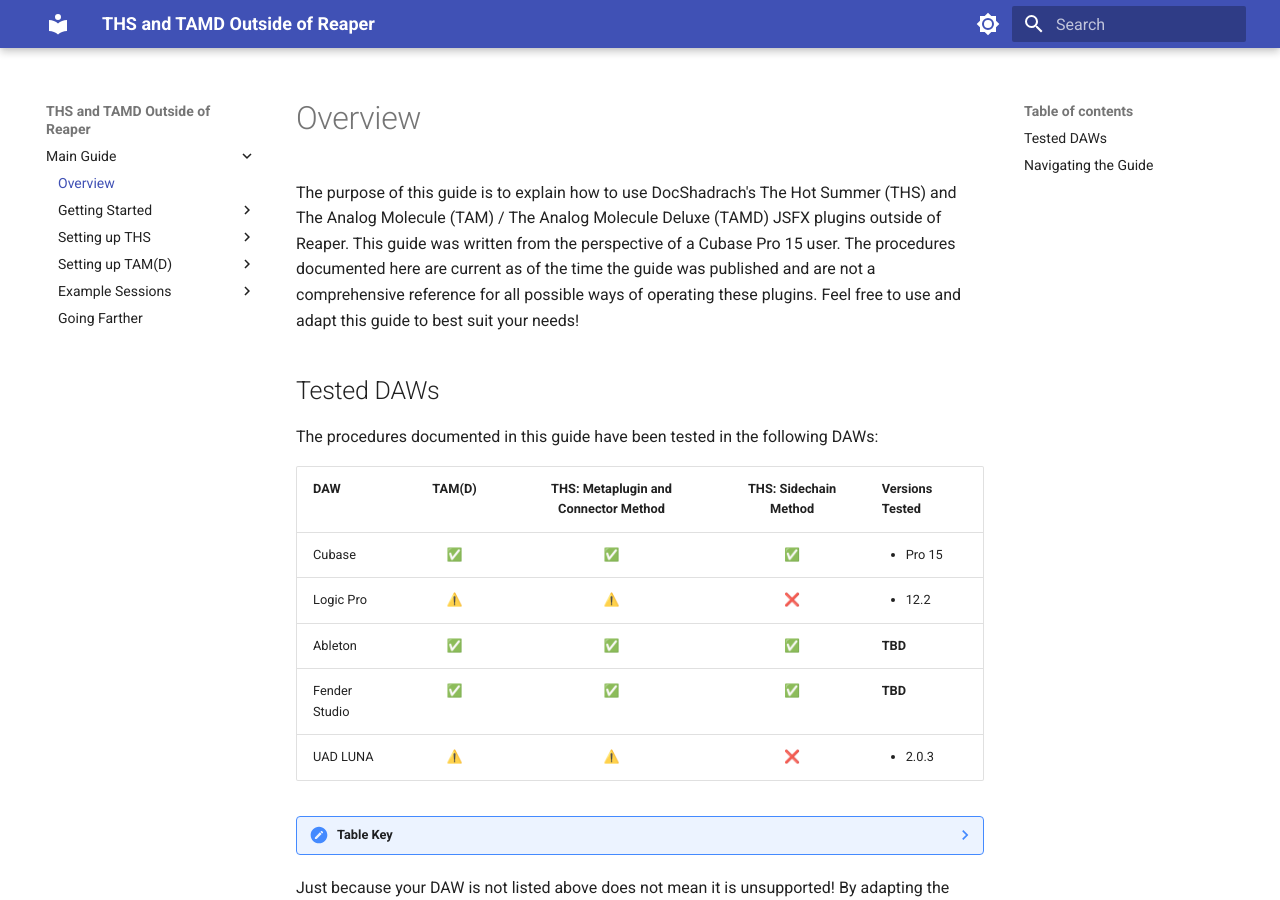
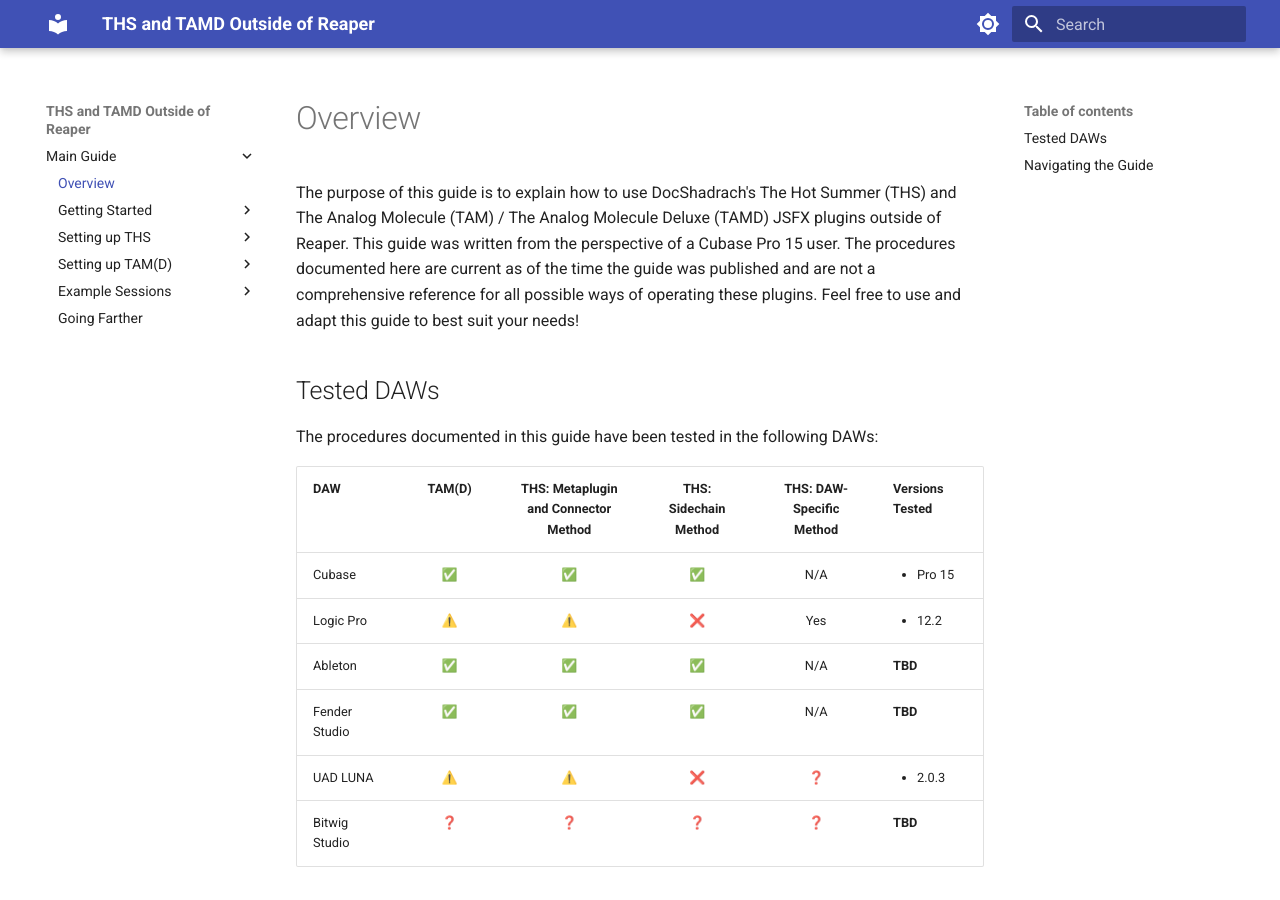
Before and after one commit to m-musik/THS_TAMD_Docs, an MkDocs documentation site: the page built from docs/Main_Guide/Overview.md, in a window 1280 px wide and 900 px high. Built offline with MkDocs 1.6.1 and Material for MkDocs 9.7.7, drawn with Linux system fonts in a browser that asks for light colours.

```diff
--- a/docs/Main_Guide/Overview.md
+++ b/docs/Main_Guide/Overview.md
@@ -3,13 +3,14 @@
 ## Tested DAWs
 The procedures documented in this guide have been tested in the following DAWs:
 
-| DAW           | TAM(D) | THS: Metaplugin and Connector Method | THS: Sidechain Method | Versions Tested |
-| ------------- | :----: | :----------------------------------: | :-------------------: | --------------- |
-| Cubase        | ✅ | ✅ | ✅ | <ul><li>Pro 15</li></ul> |
-| Logic Pro     | ⚠️ | ⚠️ | ❌ | <ul><li>12.2</li></ul> |
-| Ableton       | ✅ | ✅ | ✅ | **TBD** |
-| Fender Studio | ✅ | ✅ | ✅ | **TBD** |
-| UAD LUNA      | ⚠️ | ⚠️ | ❌ | <ul><li>2.0.3</li></ul> |
+| DAW           | TAM(D) | THS: Metaplugin and Connector Method | THS: Sidechain Method | THS: DAW-Specific Method | Versions Tested |
+| ------------- | :----: | :----------------------------------: | :-------------------: | :----------------------: | --------------- |
+| Cubase        | ✅ | ✅ | ✅ | N/A | <ul><li>Pro 15</li></ul> |
+| Logic Pro     | ⚠️ | ⚠️ | ❌ | Yes | <ul><li>12.2</li></ul> |
+| Ableton       | ✅ | ✅ | ✅ | N/A | **TBD** |
+| Fender Studio | ✅ | ✅ | ✅ | N/A | **TBD** |
+| UAD LUNA      | ⚠️ | ⚠️ | ❌ | ❓ | <ul><li>2.0.3</li></ul> |
+| Bitwig Studio | ❓ | ❓ | ❓ | ❓ | **TBD** |
 
 ??? note "Table Key"
     ✅ = Tested as working<br>
```
Also changed, not shown: docs/Main_Guide/LP_Issues.md (added, +4 -0 lines), docs/Main_Guide/SCM_THS_Master_Bus.md (+5 -0 lines), docs/Main_Guide/TAMD_DAW_Considerations.md (+3 -2 lines), docs/Main_Guide/LP_Master_Bus.md (added), docs/Main_Guide/LP_Setup.md (added), docs/Main_Guide/LP_Stem_Busses.md (added), docs/Main_Guide/LP_Tracks.md (added).
